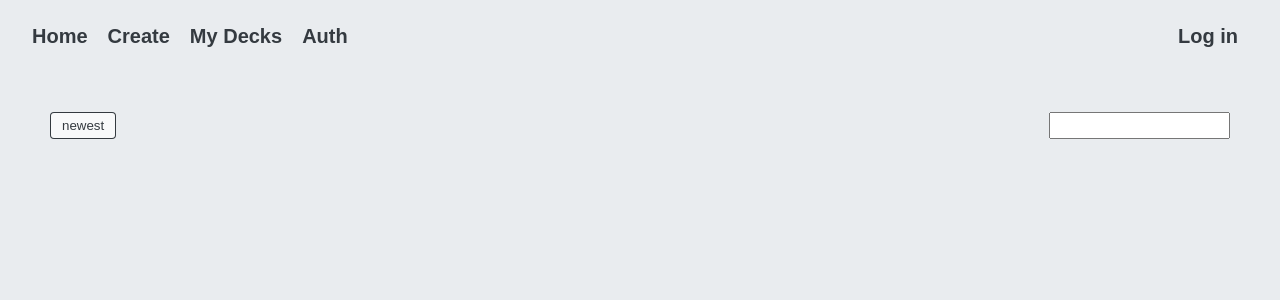
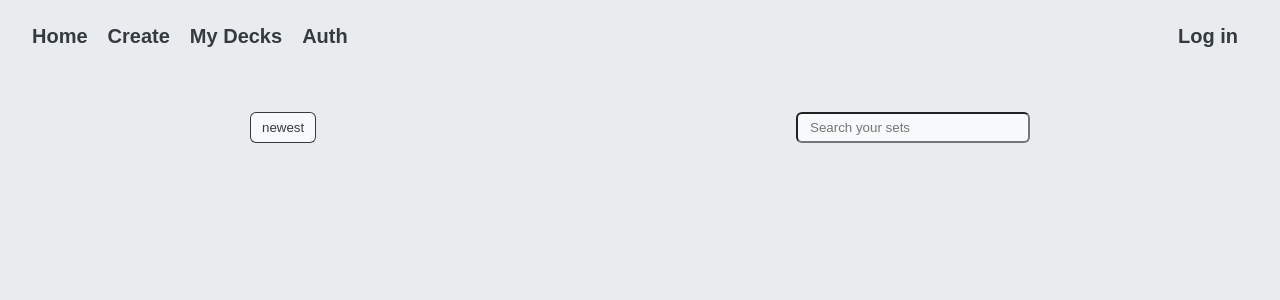
Before and after one commit to justin-cueva/MatchCards, a React (Create React App) app: page /myDecks in a window 1280 px wide. Shown: the top 300 px of the page. Built offline with nearby package versions, Linux system fonts and the light colour scheme.

Commit message:
displaying search input

```diff
--- a/src/components/myDecksPage/MyDecks.tsx
+++ b/src/components/myDecksPage/MyDecks.tsx
@@ -28,7 +28,7 @@ const MyDecks = () => {
   }, []);
 
   return (
-    <div className="page">
+    <div className="page max-w-80">
       <SortDecksInputs />
       <DecksContainer />
     </div>
--- a/src/components/myDecksPage/SortDecksInputs.tsx
+++ b/src/components/myDecksPage/SortDecksInputs.tsx
@@ -1,4 +1,5 @@
-import React, { useState } from "react";
+import { useState } from "react";
+import { BsSearch } from "react-icons/bs";
 
 const options = [
   { name: "newest", value: "newest" },
@@ -32,7 +33,7 @@ const SortDecksInputs = () => {
         )}
       </button>
 
-      <input className="input--find-decks" />
+      <input className="input--find-decks" placeholder="Search your sets" />
     </div>
   );
 };
--- a/src/styles/myDecksPage.css
+++ b/src/styles/myDecksPage.css
@@ -1,13 +1,24 @@
+.input--find-decks {
+  width: 30%;
+  max-width: 30rem;
+  /* height: 100%; */
+}
+
+.input--find-decks,
+.sort-inputs button {
+  padding: 0.6rem 1.2rem;
+  border-radius: 6px;
+  background-color: #f8f9fa;
+}
+
+/* SORT SELECT */
 .sort-inputs {
   display: flex;
   justify-content: space-between;
 }
 
 .sort-inputs button {
-  padding: 0.6rem 1.2rem;
-  border-radius: 4px;
   position: relative;
-  background-color: #f8f9fa;
   transition: all 200ms ease;
 }
 
--- a/src/styles/reusables.css
+++ b/src/styles/reusables.css
@@ -51,3 +51,7 @@
 .invisible {
   visibility: hidden;
 }
+
+.max-w-80 {
+  max-width: 80rem;
+}
```
